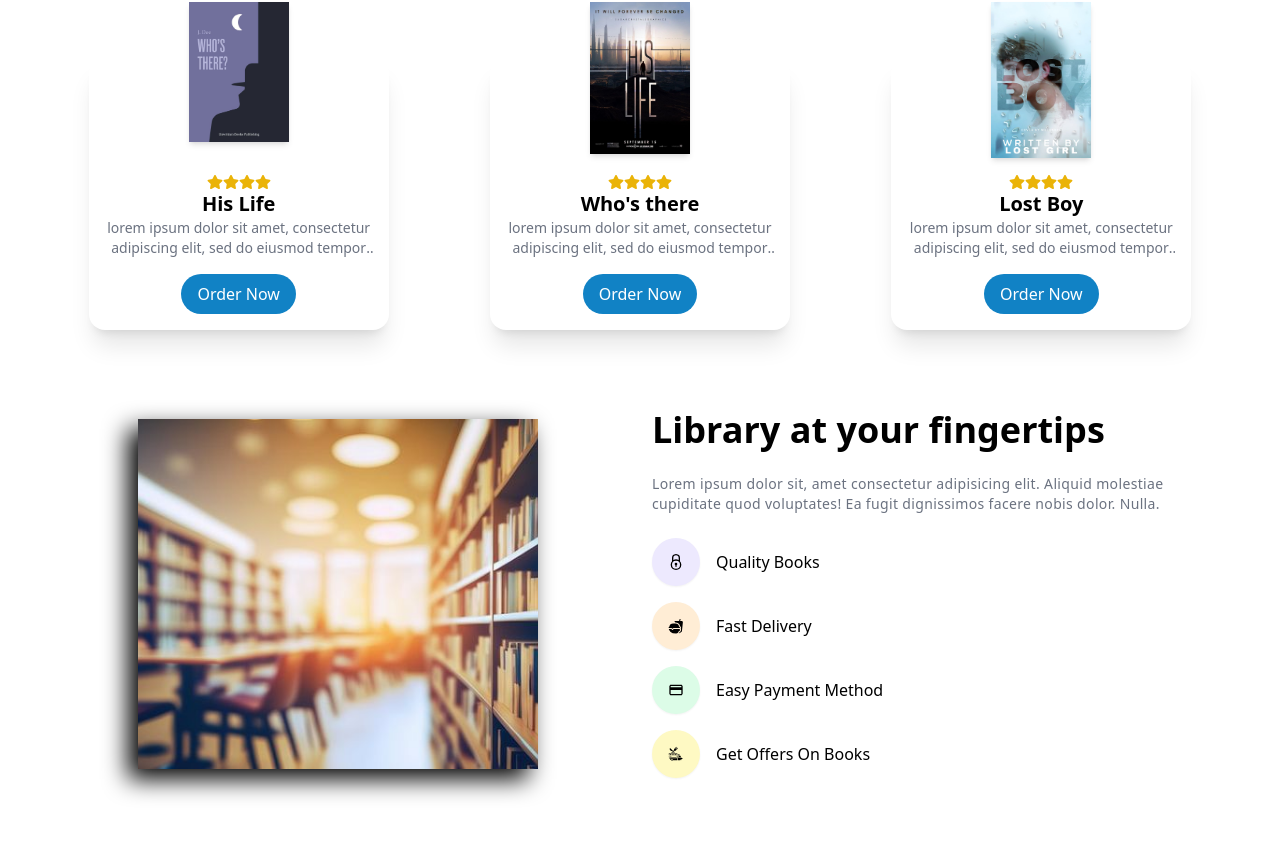
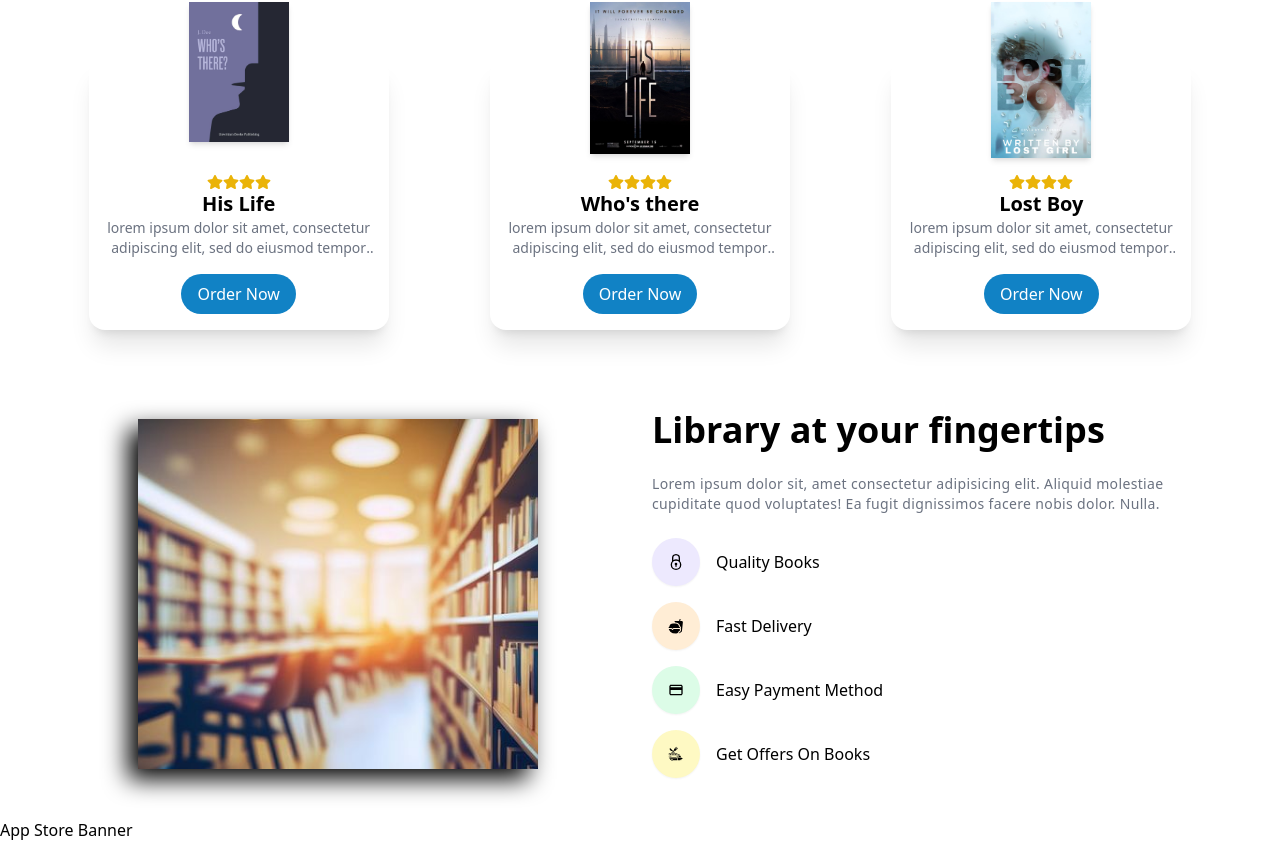
Before and after one commit to wacho91/book-market, a React (Vite) app: page / in a window 1280 px wide. Shown: the part 872-1714 px from the top of the page. Before the commit the page ends 1690 px from the top, so only its background shows below. Built offline with nearby package versions, Linux system fonts and the light colour scheme.

Commit message:
AppStore component

```diff
--- a/src/App.jsx
+++ b/src/App.jsx
@@ -1,3 +1,4 @@
+import AppStoreBanner from "./components/AppStoreBanner/AppStoreBanner"
 import Banner from "./components/Banner/Banner"
 import BestBook from "./components/BestBook/BestBook"
 import Hero from "./components/Hero/Hero"
@@ -12,6 +13,7 @@ function App() {
       <Hero />
       <BestBook />
       <Banner />
+      <AppStoreBanner />
     </div>
   )
 }
--- /dev/null
+++ b/src/components/AppStoreBanner/AppStoreBanner.jsx
@@ -0,0 +1,11 @@
+
+
+const AppStoreBanner = () => {
+  return (
+    <div>
+        App Store Banner
+    </div>
+  )
+}
+
+export default AppStoreBanner
```
